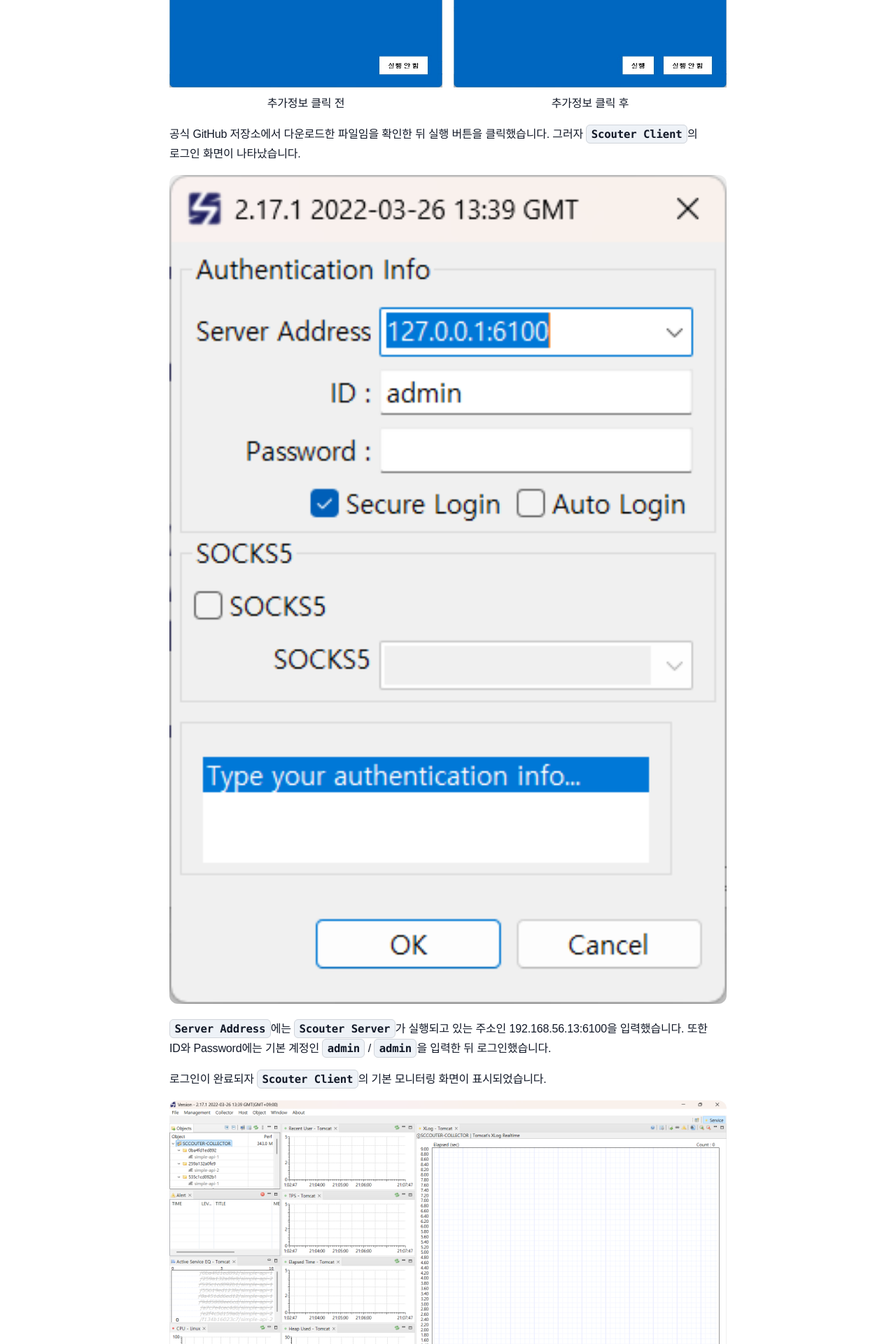
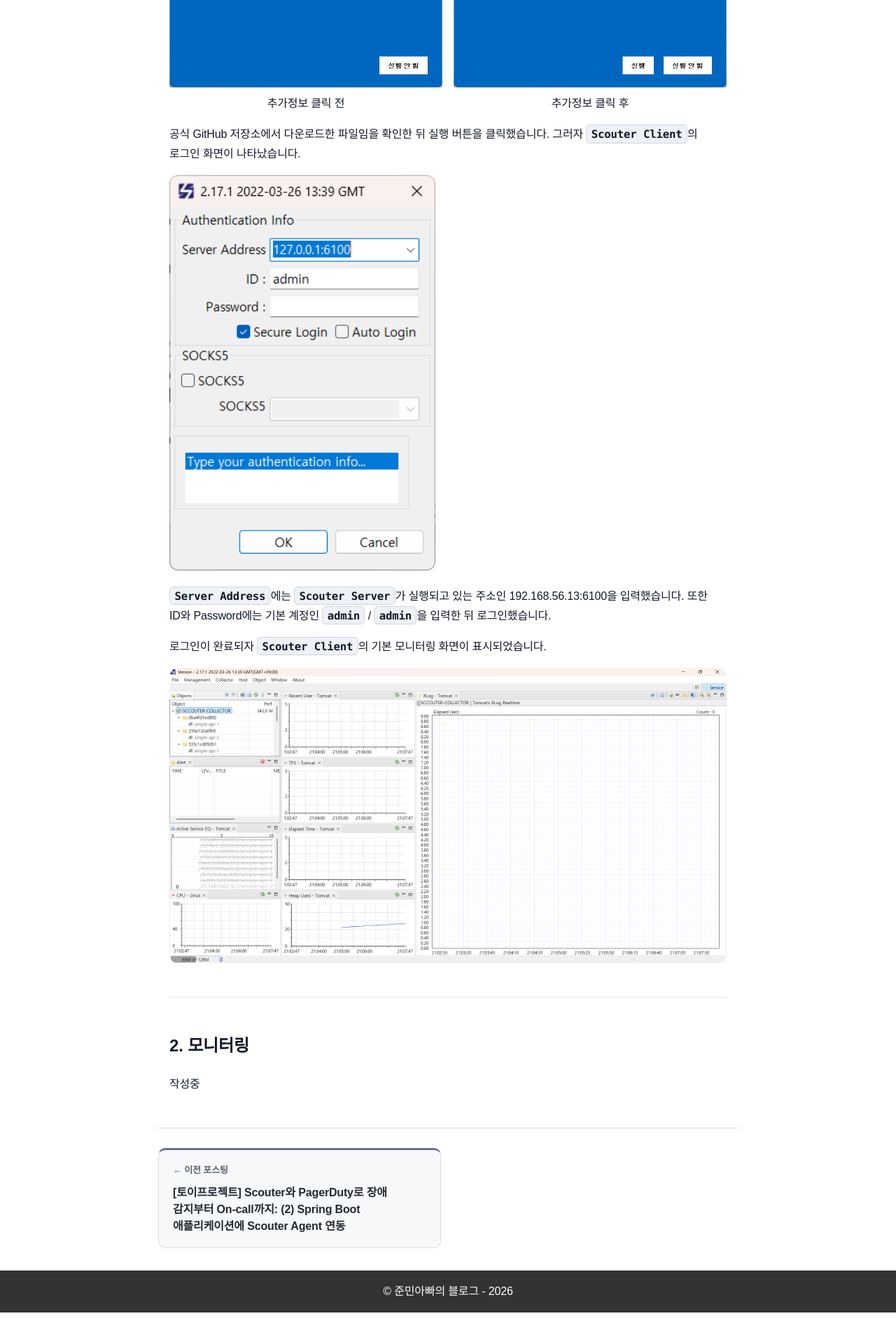
Before and after one commit to sanghoon-lee/sanghoon-lee.github.io, a Jekyll site: the page built from _posts/2026-08-03-paygerduty3.md, in a window 1280 px wide. Shown: the part 3539-5459 px from the top of the page at 70% size. Built offline with Jekyll 4.4.1, drawn with Linux system fonts in a browser that asks for light colours; nearby versions of some CDN libraries; comment, search, counter and statistics services are not loaded; after the commit the page ends 5414 px from its top, so only the background shows below that.

Commit message:
on-call 자동화 시리즈 3편 포스팅중

```diff
--- a/_posts/2026-08-03-paygerduty3.md
+++ b/_posts/2026-08-03-paygerduty3.md
@@ -69,7 +69,7 @@ tags:
 
 공식 GitHub 저장소에서 다운로드한 파일임을 확인한 뒤 실행 버튼을 클릭했습니다. 그러자 `Scouter Client`의 로그인 화면이 나타났습니다.
 
-<img class="sub-image" src="/assets/images/scouter.login.png" alt="scouter 서버 정보 입력창">
+<img class="main-image" src="/assets/images/scouter.login.png" alt="scouter 서버 정보 입력창">
 
 `Server Address`에는 `Scouter Server`가 실행되고 있는 주소인 192.168.56.13:6100을 입력했습니다. 또한 ID와 Password에는 기본 계정인 `admin` / `admin`을 입력한 뒤 로그인했습니다.
 
```
